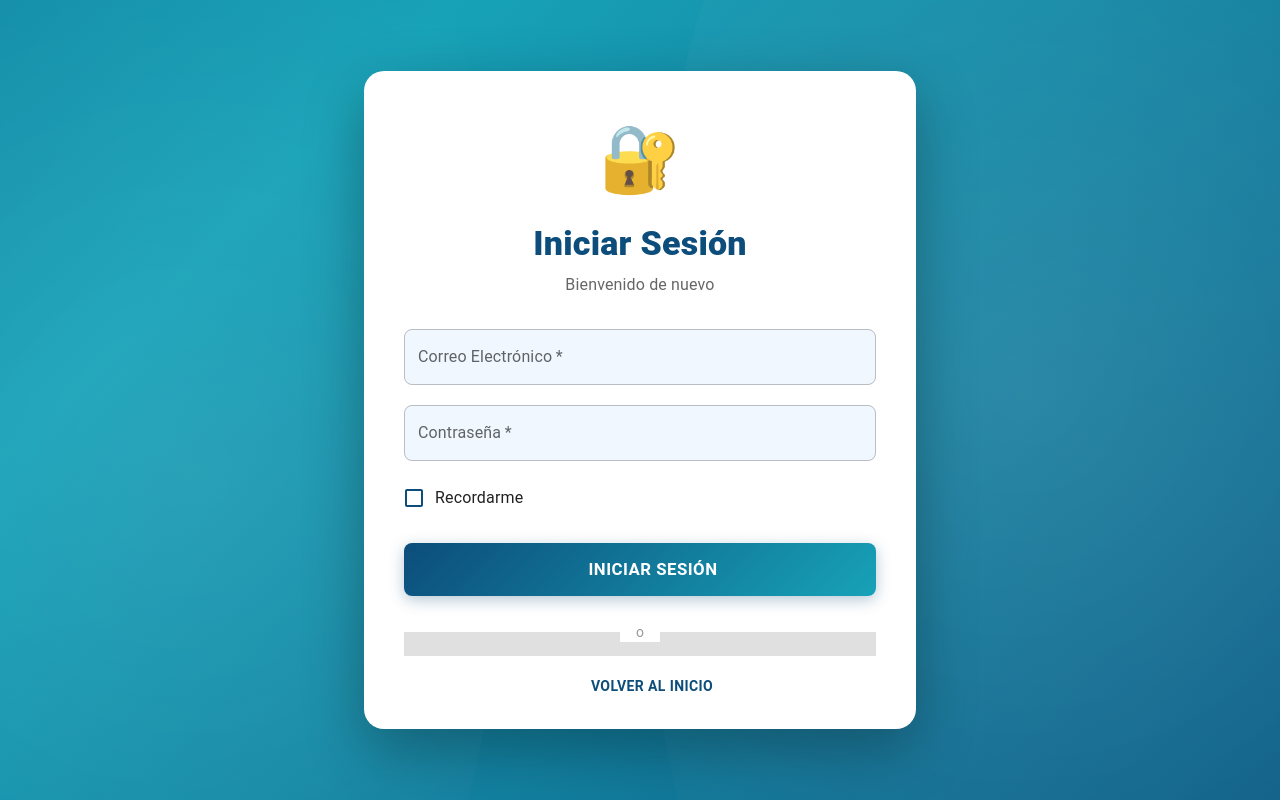
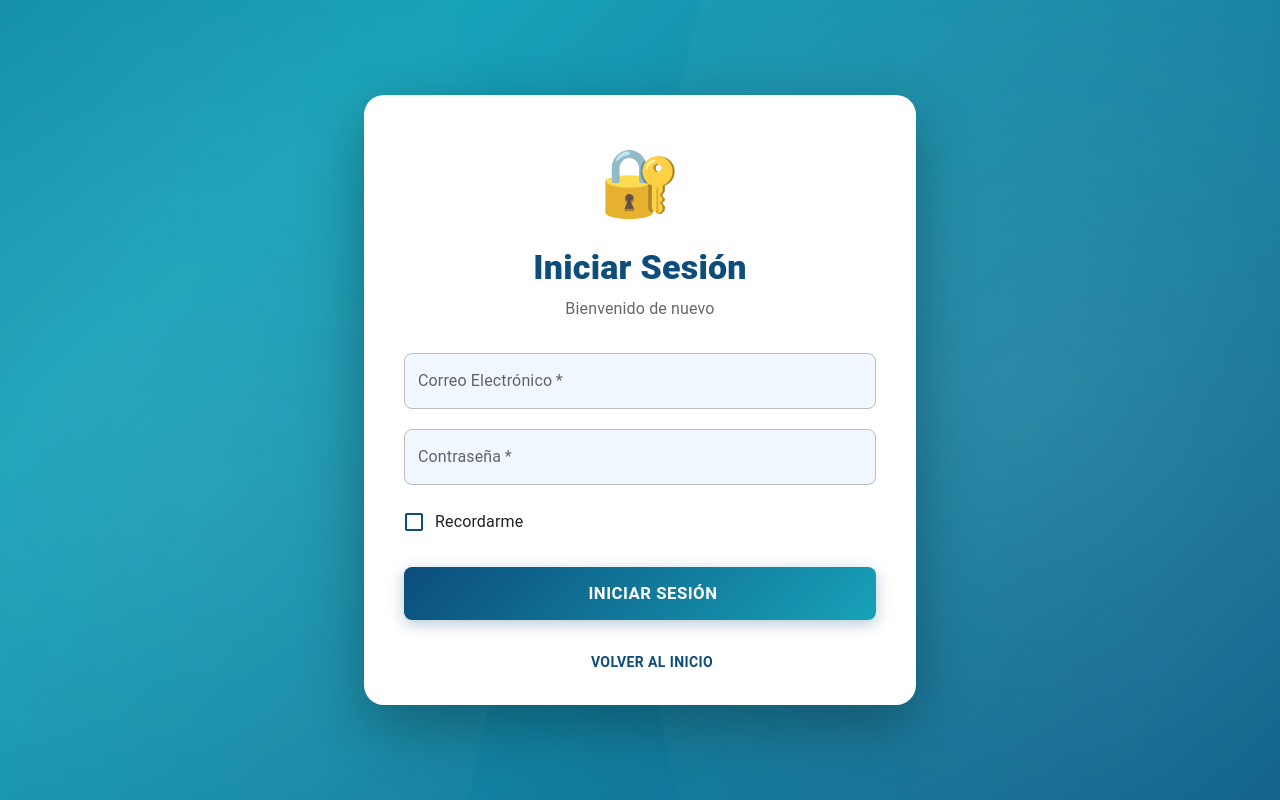
Before and after one commit to vhop90516-rgb/jhvc-backend, a React app in the folder frontend/: page /login in a window 1280 px wide. Built offline with nearby package versions, Linux system fonts and the light colour scheme; some icons are missing; the HTML template or start-up script is replaced by a standard one.

Commit message:
Fix: RutasIUUo

```diff
--- a/frontend/src/pages/Login.jsx
+++ b/frontend/src/pages/Login.jsx
@@ -290,37 +290,6 @@ const Login = () => {
                   ) : 'Iniciar Sesión'}
                 </Button>
               </MotionBox>
-
-              <Box
-                sx={{
-                  textAlign: 'center',
-                  position: 'relative',
-                  mb: 3,
-                  '&::before': {
-                    content: '""',
-                    position: 'absolute',
-                    left: 0,
-                    top: '50%',
-                    width: '100%',
-                    height: 1,
-                    backgroundColor: '#e0e0e0'
-                  }
-                }}
-              >
-                <Typography
-                  variant="body2"
-                  sx={{
-                    backgroundColor: 'white',
-                    px: 2,
-                    position: 'relative',
-                    color: '#999',
-                    display: 'inline-block'
-                  }}
-                >
-                  o
-                </Typography>
-              </Box>
-
               <MotionBox
                 initial={{ opacity: 0 }}
                 animate={{ opacity: 1 }}
```
Also changed, not shown: 3 other files (tests, documents, lock files or other folders).
